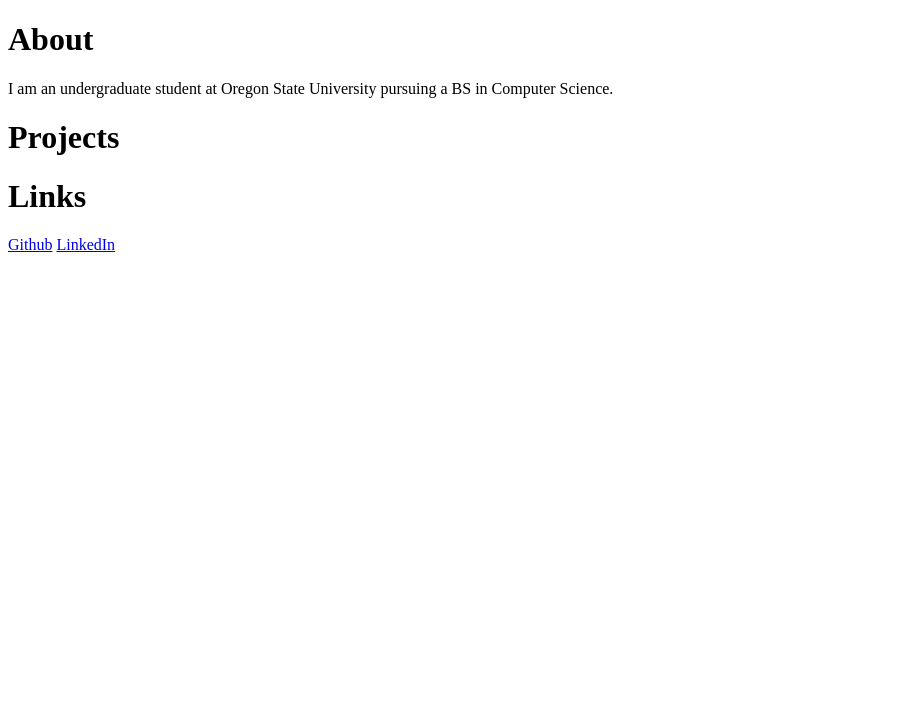
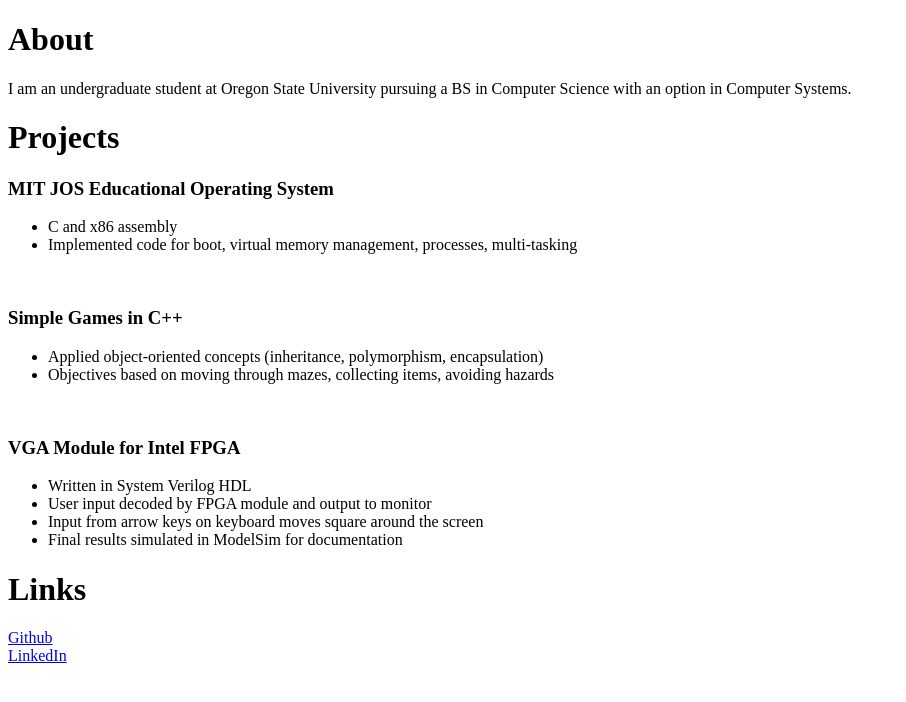
Before and after one commit to amberm1647/amberm1647.github.io, a plain HTML site: page index.html in a window 1280 px wide. Shown: the whole page, without its empty margins (0-906 px from the left). Drawn offline with Linux system fonts and the light colour scheme.

Commit message:
Update index.html

```diff
--- a/index.html
+++ b/index.html
@@ -7,13 +7,39 @@
 
     <body>
         <h1>About</h1>
-        <p>I am an undergraduate student at Oregon State University pursuing a BS in Computer Science.</p>
+        <p>I am an undergraduate student at Oregon State University pursuing a BS in Computer Science with an option in Computer Systems.</p>
+
 
         <h1>Projects</h1>
 
+        <h3>MIT JOS Educational Operating System</h3>
+        <ul>
+            <li>C and x86 assembly</li>
+            <li>Implemented code for boot, virtual memory management, processes, multi-tasking</li>
+        </ul>
+
+        <br>
+
+        <h3>Simple Games in C++</h3>
+        <ul>
+            <li>Applied object-oriented concepts (inheritance, polymorphism, encapsulation)</li>
+            <li>Objectives based on moving through mazes, collecting items, avoiding hazards</li>
+        </ul>
+
+        <br>
+
+        <h3>VGA Module for Intel FPGA</h3>
+        <ul>
+            <li>Written in System Verilog HDL</li>
+            <li>User input decoded by FPGA module and output to monitor</li>
+            <li>Input from arrow keys on keyboard moves square around the screen</li>
+            <li>Final results simulated in ModelSim for documentation</li>
+        </ul>
+
+
 
         <h1>Links</h1>
-        <a href="https://github.com/amberm1647">Github</a>
+        <a href="https://github.com/amberm1647">Github</a> <br>
         <a href="https://www.linkedin.com/in/amber-mao-69416b165/">LinkedIn</a>
 
 
```
